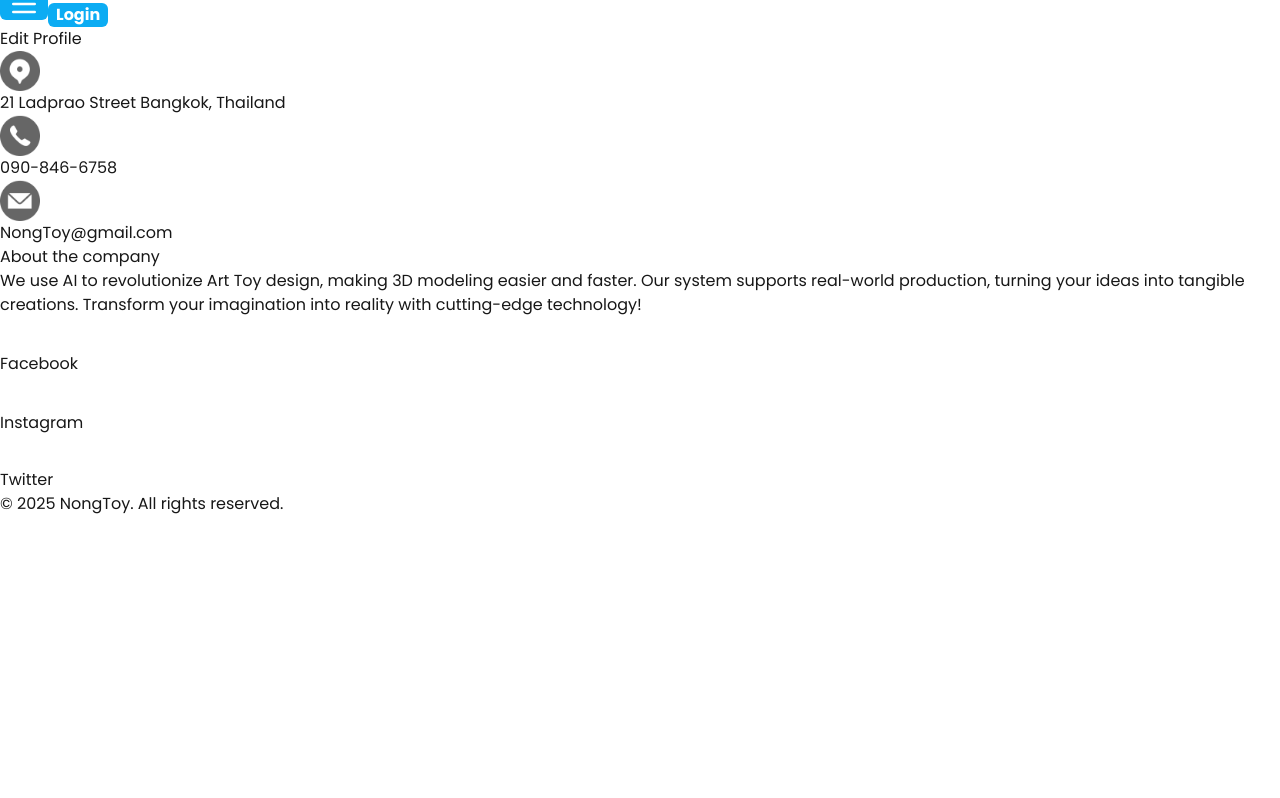
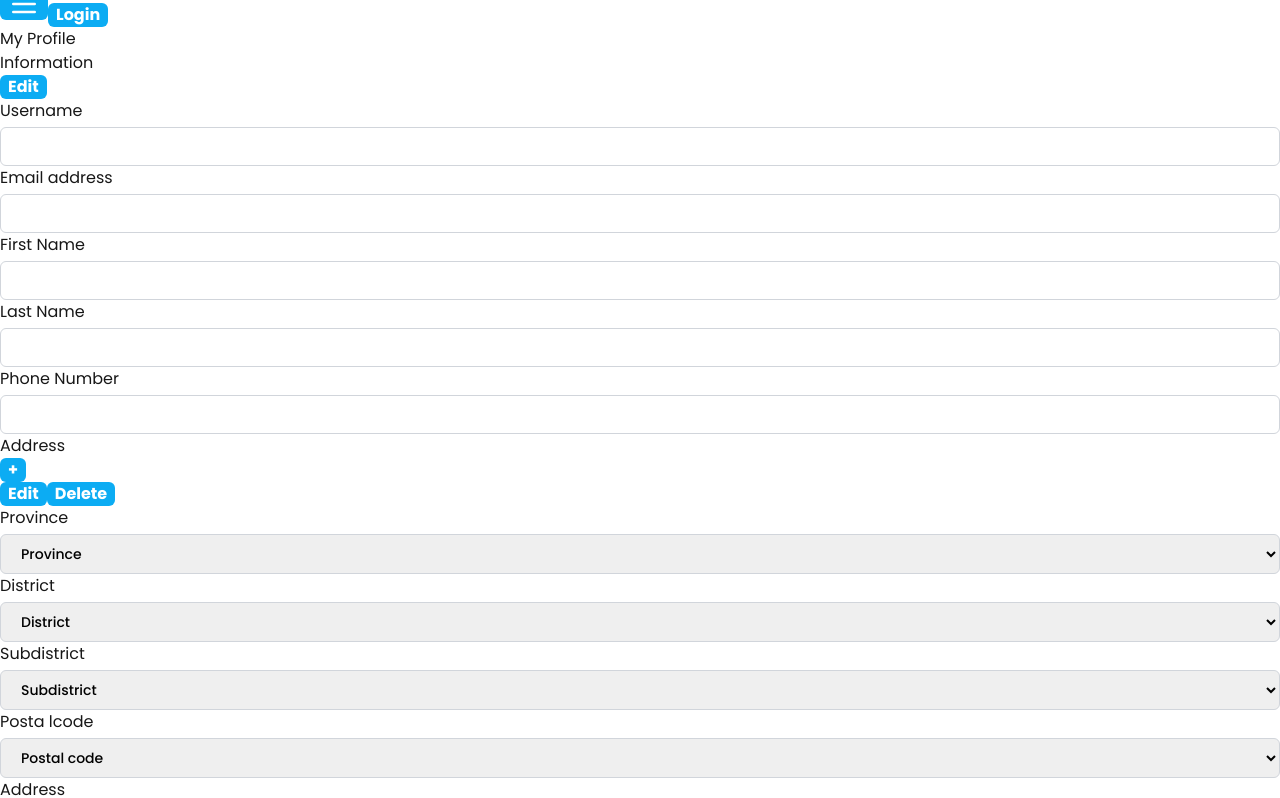
Before and after one commit to PangIkp/AINongtoy, a Next.js app: page /editProfile in a window 1280 px wide. Shown: the part 282-1080 px from the top of the page. Before the commit the page ends 1000 px from the top, so only its background shows below. Built offline with nearby package versions, Linux system fonts and the light colour scheme.

Commit message:
update editProfile

```diff
--- a/src/app/editProfile/page.tsx
+++ b/src/app/editProfile/page.tsx
@@ -7,13 +7,95 @@ export default function EditProfile() {
         <div>
             <Navbar />
             <div className='w-full place-content-center place-items-center h-[235px] mt-[75px] bg-black'>
-                <h1 className='text-4xl font-semibold mb-3'>Edit Profile</h1>
+                <h1 className='text-4xl font-semibold mb-3'>My Profile</h1>
             </div>
             <div className='w-full place-items-center'>
-                <div className='w-full  max-w-[1024px] min-h-[1500px] px-4 py-20 flex flex-col gap-12 border-black'>
+                <div className='w-full  max-w-[980px] px-4 py-20 flex flex-col gap-12'>
+                    <div className='flex justify-between border-b border-white pb-6'>
+                        <p className='text-xl font-semibold'>Information</p>
+                        <div className='place-aitems-end place-content-center'>
+                            <button className='bg-background border border-white font-normal text-xs py-1 px-3'>Edit</button>
+                        </div>
+                    </div>
+
+                    <div>
+                        <form action="#information" method="post" className='grid grid-cols-2 gap-y-10 gap-x-8'>
+                            <label htmlFor="username">
+                                <p>Username</p>
+                                <input type="text" id="username" />
+                            </label>
+                            <label htmlFor="email">
+                                <p>Email address</p>
+                                <input type="email" id="email" />
+                            </label>
+                            <label htmlFor="fname">
+                                <p>First Name</p>
+                                <input type="text" id="fname" />
+                            </label>
+                            <label htmlFor="lname">
+                                <p>Last Name</p>
+                                <input type="text" id="lname" />
+                            </label>
+                            <label htmlFor="phone">
+                                <p>Phone Number</p>
+                                <input type="tel" id="phone" />
+                            </label>
+                        </form>
+                    </div>
+
+                    <div className='flex justify-between border-b border-white pb-6'>
+                        <div className='flex justify-center items-center gap-2'>
+                            <p className='text-xl font-semibold'>Address</p>
+                            <button className='bg-white text-black hover:text-white rounded-full page-content-center place-items-center'>
+                                <p className='w-fit h-fit'>+</p>
+                            </button>
+                        </div>
 
 
+                        <div className='flex justify-center items-center gap-2'>
+                            <button className='bg-background border border-white font-normal text-xs py-1 px-3'>Edit</button>
+                            <button className='bg-[#51536D] border border-white font-normal text-xs py-1 px-3'>Delete</button>
+                        </div>
+                    </div>
 
+                    <div>
+                        <form action="#address" method="post" className='grid grid-cols-2 gap-y-10 gap-x-8'>
+                            <label htmlFor="province">
+                                <p className='hidden'>Province</p>
+                                <select className='text-[#9F9F9F]'>
+                                    <option value="">Province</option>
+                                    {/* Add options for provinces */}
+                                </select>
+                            </label>
+                            <label htmlFor="district">
+                                <p className='hidden'>District</p>
+                                <select className='text-[#9F9F9F]'>
+                                    <option value="">District</option>
+                                    {/* Add options for districts */}
+                                </select>
+                            </label>
+                            <label htmlFor="subdistrict">
+                                <p className='hidden'>Subdistrict</p>
+                                <select className='text-[#9F9F9F]'>
+                                    <option value="">Subdistrict</option>
+                                    {/* Add options for subdistricts */}
+                                </select>
+                            </label>
+                            <label htmlFor="postalcode">
+                                <p className='hidden'>Posta lcode</p>
+                                <select className='text-[#9F9F9F]'>
+                                    <option value="">Postal code</option>
+                                    {/* Add options for subdistricts */}
+                                </select>
+                            </label>
+                            <label htmlFor="address" className='col-span-2'>
+                                <p className='hidden'>Address</p>
+                                <textarea className='resize-none' placeholder='Address Detail such as House number, Apartment name, Condo, Village name ' rows={4}></textarea>
+                            </label>
+                        </form>
+                    </div>
+
+                    <button className='h-[50px]'>Save</button>
                 </div>
             </div>
             <Footer />
--- a/src/app/globals.css
+++ b/src/app/globals.css
@@ -21,8 +21,10 @@ body {
   min-height: 1000px;
 }
 
-input {
-  @apply w-full px-4 py-2 border border-gray-300 text-[14px] text-black font-medium rounded-md focus:outline-none focus:ring-2 focus:ring-[#0AACF0];
+input,
+select,
+textarea {
+  @apply w-full px-4 py-2 border border-gray-300 text-[14px] text-black font-medium rounded-md focus:outline-none focus:ring-2 focus:ring-[#0AACF0] mt-1;
 }
 
 button {
--- a/src/app/login/page.tsx
+++ b/src/app/login/page.tsx
@@ -26,10 +26,10 @@ const Login = () => {
                         </div>
                         <div>
                             <form action="" className='flex flex-col justify-between gap-4 w-full h-[70%]  pt-5'>
-                                <label className='hidden' htmlFor="username">Username</label>
+                                <label className='hidden' htmlFor="username"><p>Username</p></label>
                                 <input className='block' type="text" id='username' placeholder='Username' />
 
-                                <label className='hidden' htmlFor="password">Password</label>
+                                <label className='hidden' htmlFor="password"><p>Password</p></label>
                                 <input className='block' type="password" id='password' placeholder='Password' />
 
                                 <div className='flex justify-between text-[13px]'>
```
Also changed, not shown: src/app/signup/page.tsx (+5 -5 lines).
